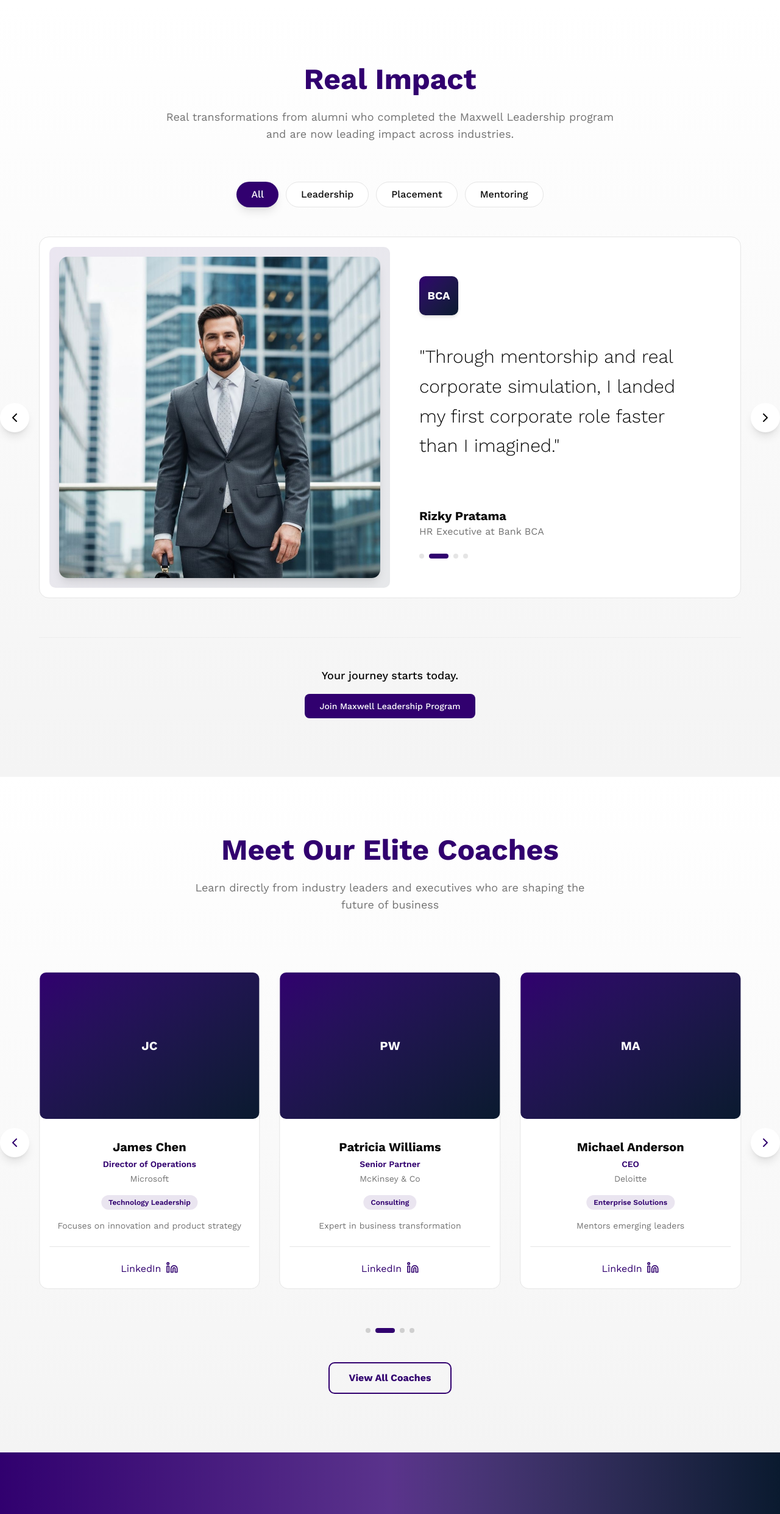
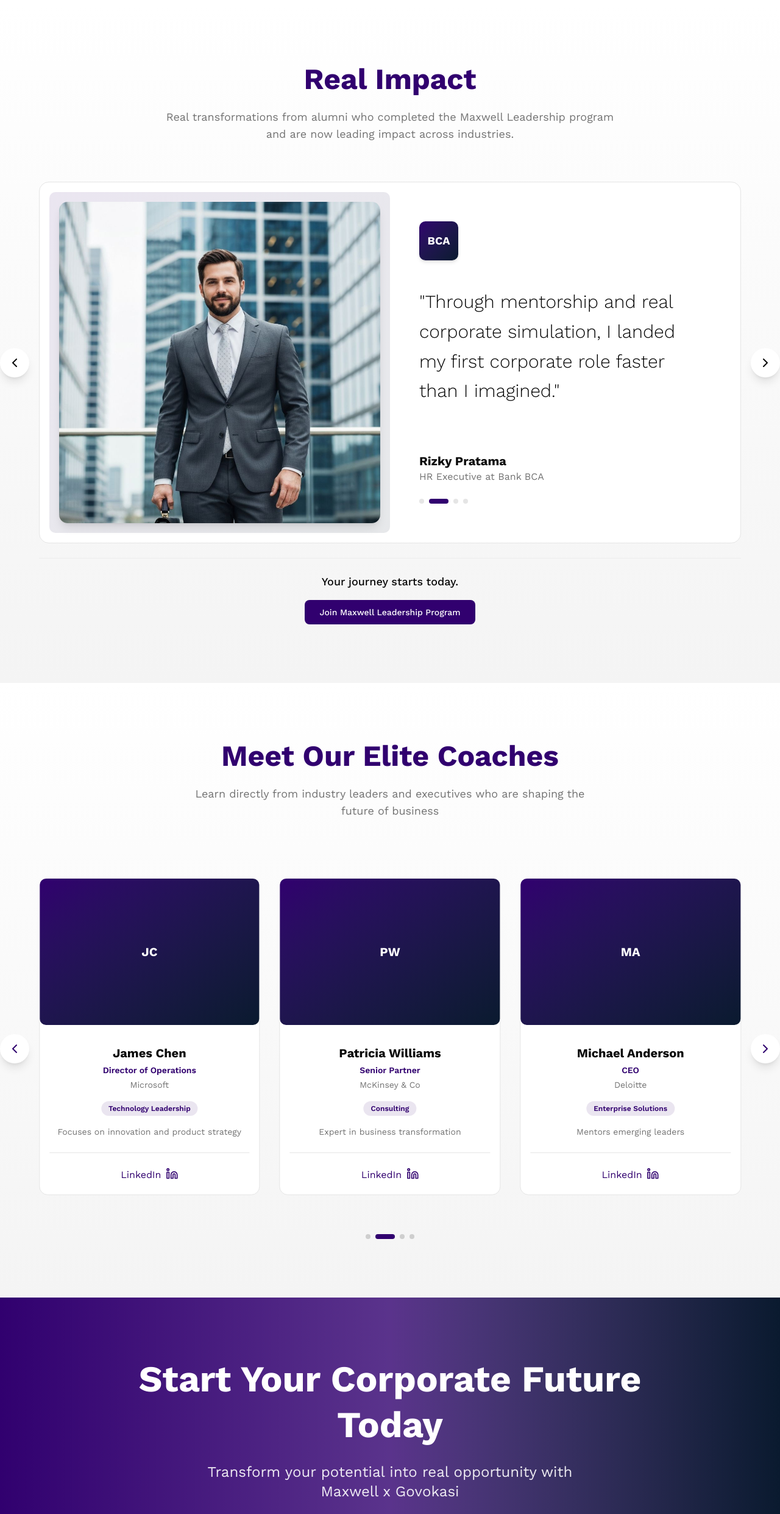
Before and after one commit to irh-nr/maxwell-govokasi-web-v2, a Next.js app: page / in a window 1280 px wide. Shown: the part 3215-5698 px from the top of the page at 61% size. Built offline with nearby package versions, Linux system fonts and the light colour scheme.

Commit message:
button removal and success stories section optimize

```diff
--- a/components/landing-page/coaches-section.tsx
+++ b/components/landing-page/coaches-section.tsx
@@ -199,14 +199,6 @@ export function CoachesSection() {
             ))}
           </div>
         </div>
-
-        <div className="text-center mt-12">
-          <Link href={"/coaches"}>
-            <button className="px-8 py-3 border-2 border-primary text-primary font-bold rounded-lg hover:bg-primary/5 transition-all">
-              View All Coaches
-            </button>
-          </Link>
-        </div>
       </div>
     </section>
   );
--- a/components/landing-page/success-stories.tsx
+++ b/components/landing-page/success-stories.tsx
@@ -14,7 +14,6 @@ const testimonials = [
     logo: "TLK",
     quote:
       "Maxwell Leadership helped transform my confidence and sharpen my communication as a future leader.",
-    category: "leadership",
     image: "/professional-woman-business.jpg",
   },
   {
@@ -24,7 +23,6 @@ const testimonials = [
     logo: "BCA",
     quote:
       "Through mentorship and real corporate simulation, I landed my first corporate role faster than I imagined.",
-    category: "placement",
     image: "/professional-man-corporate.jpg",
   },
   {
@@ -34,7 +32,6 @@ const testimonials = [
     logo: "GJK",
     quote:
       "The leadership mindset I gained changed the direction of my life and career.",
-    category: "leadership",
     image: "/professional-woman-tech.jpg",
   },
   {
@@ -44,12 +41,9 @@ const testimonials = [
     logo: "ACC",
     quote:
       "The mentorship program accelerated my growth beyond what I thought possible.",
-    category: "mentoring",
     image: "/professional-man-consultant.jpg",
   },
 ];
-
-const categories = ["All", "Leadership", "Placement", "Mentoring"];
 
 export function SuccessStories() {
   const [activeIndex, setActiveIndex] = useState(0);
@@ -57,19 +51,6 @@ export function SuccessStories() {
   const [filteredTestimonials, setFilteredTestimonials] =
     useState(testimonials);
   const [isAutoplay, setIsAutoplay] = useState(true);
-
-  useEffect(() => {
-    if (activeCategory === "All") {
-      setFilteredTestimonials(testimonials);
-    } else {
-      setFilteredTestimonials(
-        testimonials.filter(
-          (t) => t.category.toLowerCase() === activeCategory.toLowerCase()
-        )
-      );
-    }
-    setActiveIndex(0);
-  }, [activeCategory]);
 
   useEffect(() => {
     if (!isAutoplay || filteredTestimonials.length === 0) return;
@@ -113,27 +94,7 @@ export function SuccessStories() {
           </p>
         </div>
 
-        {/* Category Filter */}
-        <div className="flex flex-wrap justify-center gap-3 mb-12">
-          {categories.map((category) => (
-            <button
-              key={category}
-              onClick={() => {
-                setActiveCategory(category);
-                setIsAutoplay(true);
-              }}
-              className={cn(
-                "px-6 py-2 rounded-full font-medium transition-all",
-                activeCategory === category
-                  ? "bg-primary text-white shadow-lg"
-                  : "bg-white border border-border text-foreground hover:border-primary"
-              )}
-            >
-              {category}
-            </button>
-          ))}
-        </div>
-
+        <div>
           {/* Carousel */}
           {currentTestimonial && (
             <div className="relative">
@@ -208,9 +169,10 @@ export function SuccessStories() {
               </button>
             </div>
           )}
+        </div>
 
         {/* CTA Section */}
-        <div className="text-center mt-16 pt-12 border-t border-border/50">
+        <div className="text-center mt-6 pt-6 border-t border-border/50">
           <p className="text-lg text-foreground font-medium mb-4">
             Your journey starts today.
           </p>
```
Lines whose indentation alone changed are shown as unchanged.
